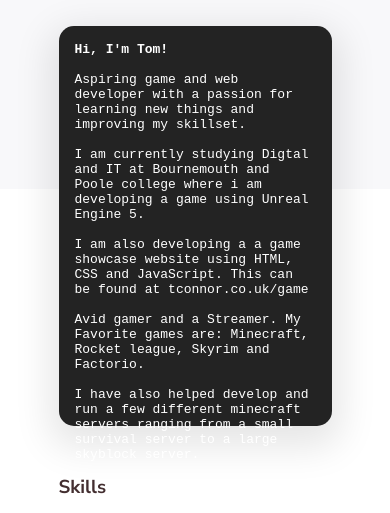
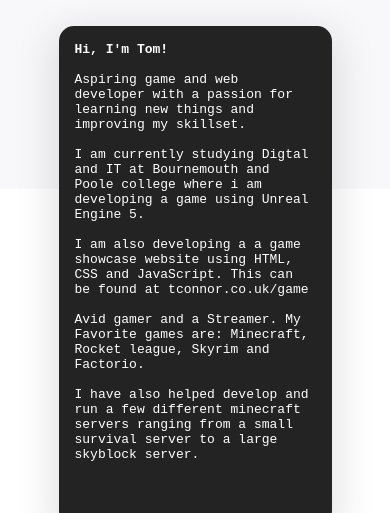
Before and after one commit to TConnor2003/Professional-Website, a plain HTML site: page index.html in a window 390 px wide. Shown: the part 181-694 px from the top of the page. Drawn offline with Linux system fonts and the light colour scheme.

Commit message:
update height box on mobile

```diff
--- a/css/index.css
+++ b/css/index.css
@@ -160,16 +160,13 @@ nav {
   display: none;
 }
 
-@media (max-width: 520px) {
+@media (max-width: 950px) {
   .hero__terminal {
     width: 70%;
     height: 400px;
   }
 
   .tab__container {
-    /*right: auto;
-    left: 0;
-    padding-left: 100px;*/
     display: none;
   }
 
@@ -202,6 +199,13 @@ nav {
   .percenttext {
     display: none;
   }
+}
+
+@media (max-width: 400px) {
+  .hero__terminal {
+      width: 70%;
+      height: 500px;
+    }
 }
 
 .button {
```
